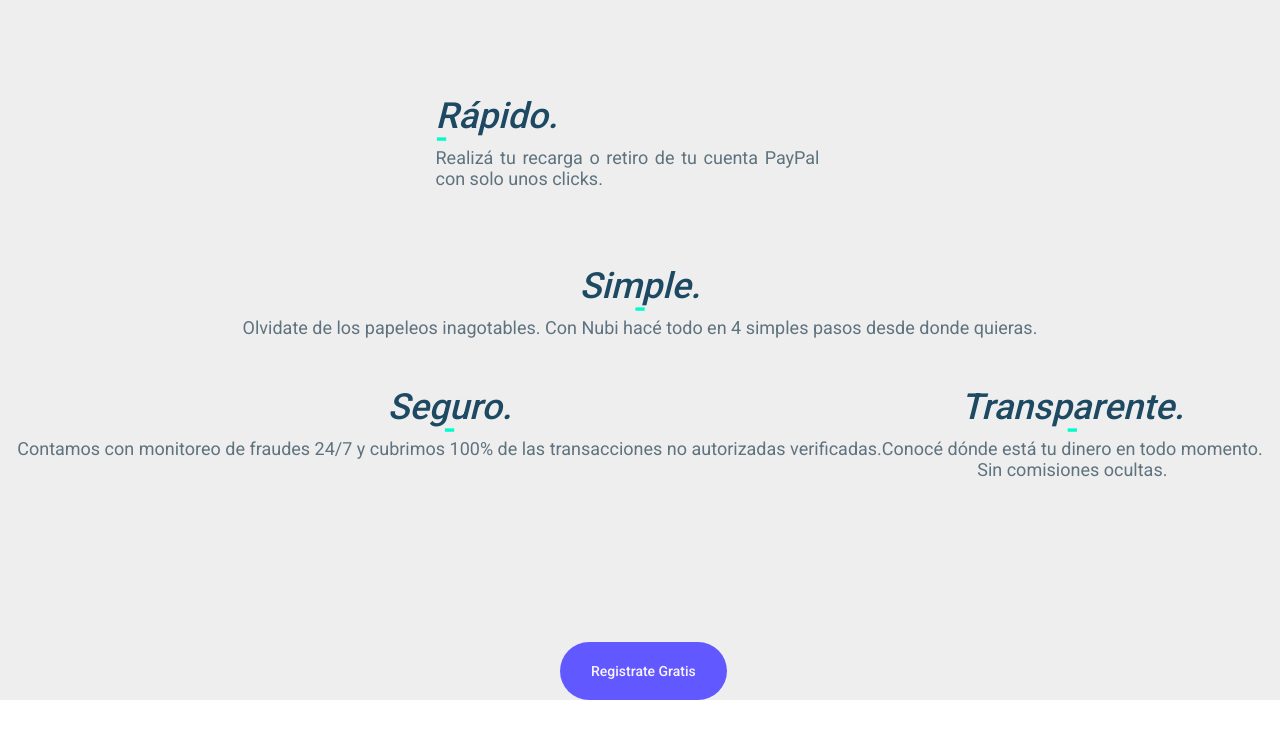
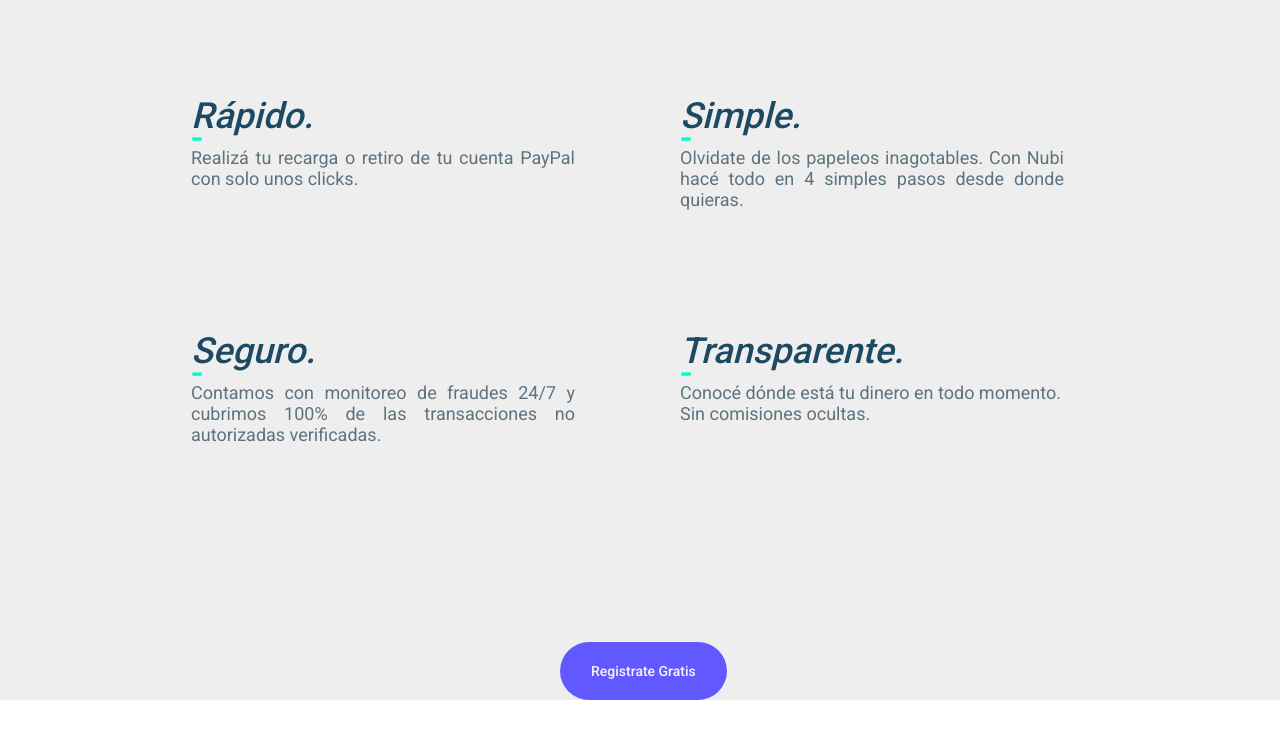
Before and after one commit to jonathanlevrero/NubiProyecto, a React (Create React App) app in the folder nubilanding/: page / in a window 1280 px wide. Shown: the top 738 px of the page. Built offline with nearby package versions, Linux system fonts and the light colour scheme.

Commit message:
cambie los nombres de los contenedores que estaban mal en beneficios.js

```diff
--- a/nubilanding/src/components/beneficios/beneficios.js
+++ b/nubilanding/src/components/beneficios/beneficios.js
@@ -10,21 +10,21 @@ function Beneficios() {
           <p className={styles.guion}>-</p>
           <p className={styles.texto}>Realizá tu recarga o retiro de tu cuenta PayPal con solo unos clicks.</p>
         </div>
-        <div className={styles.subContenedor}>
+        <div className={styles.contenedorParrafos}>
           <h2 className={styles.titulo}>Simple.</h2>
           <p className={styles.guion}>-</p>
           <p className={styles.texto}>Olvidate de los papeleos inagotables. Con Nubi hacé todo en 4 simples pasos desde donde quieras.</p>
         </div>
-        <div className={styles.subContenedor}>
+        <div className={styles.contenedorParrafos}>
           <h2 className={styles.titulo}>Seguro.</h2>
           <p className={styles.guion}>-</p>
           <p className={styles.texto}>Contamos con monitoreo de fraudes 24/7 y cubrimos 100% de las transacciones no autorizadas verificadas.</p>
         </div>
-        <div className={styles.subContenedor}>
+        <div className={styles.contenedorParrafos}>
           <h2 className={styles.titulo}>Transparente.</h2>
           <p className={styles.guion}>-</p>
           <p className={styles.texto}>Conocé dónde está tu dinero en todo momento.
-                        <br></br> Sin comisiones ocultas.</p>
+            <br></br> Sin comisiones ocultas.</p>
         </div>
       </div>{/* contenedorBeneficios */}
       <botton className={styles.boton}>Registrate Gratis</botton>
```
